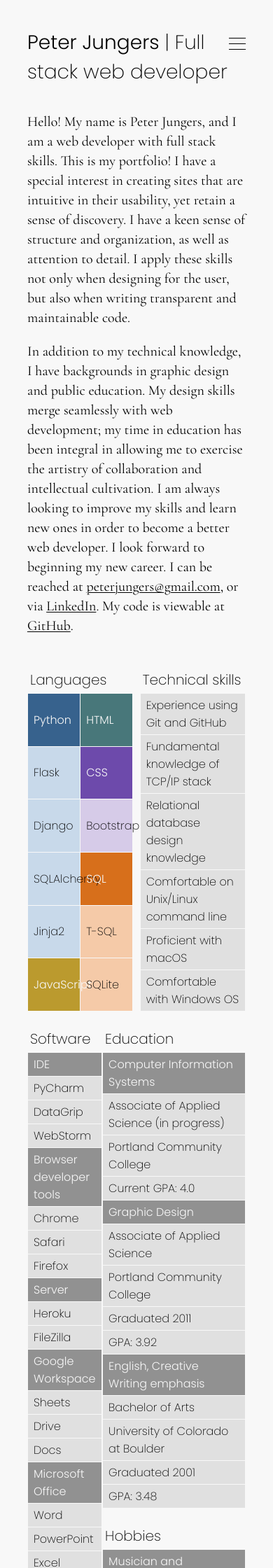
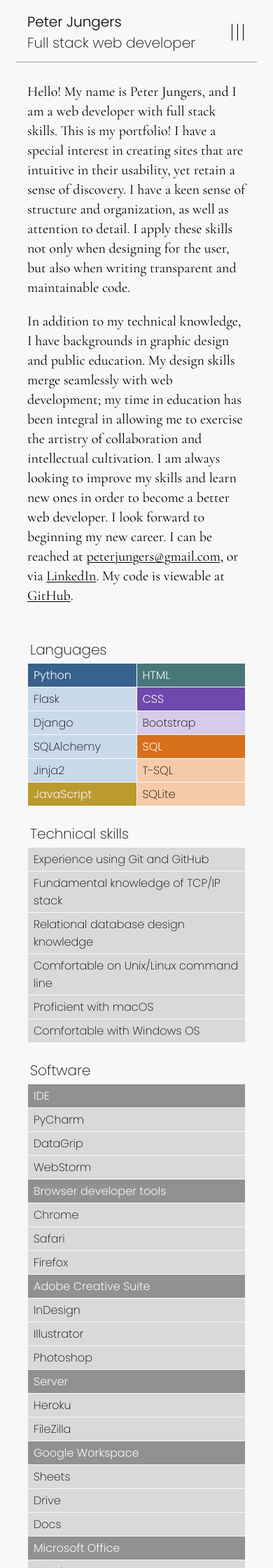
Before and after one commit to peterjungers/portfolio, a Flask app: page / in a window 390 px wide. Shown: the top 2240 px of the page at 70% size. Run offline with Flask 2, Linux system fonts and the light colour scheme.

Commit message:
Work on media queries and nav menu

```diff
--- a/portfolio/static/script.js
+++ b/portfolio/static/script.js
@@ -1,67 +1,167 @@
 function openNavMenu() {
     const hamburgerIcon = document.querySelector("#hamburger-icon");
     const navMenu = document.querySelector("#nav-menu");
-    const body = document.querySelector("body");
+    // const body = document.querySelector("body");
     background = document.querySelector("#container-main");
 
-    const mediaQuery = window.matchMedia("(max-height: 450px");
+    const mediaQuery = window.matchMedia("(max-width: 450px");
 
     hamburgerIcon.addEventListener("click", () => {
-
-
         if (navMenu.style.right !== "0px") {
             if (mediaQuery.matches) {
-                console.log("hi");
-                // hamburgerIcon.style.position = "relative";
-                // body.style.overflow = "hidden";
-                // hamburgerIcon.style.backgroundColor = "red";
-                // } else {
-                navMenu.style.width = "400px";
-                // window.scroll(0, 0);
-                // navMenu.style.right = "50vw";
+                navMenu.style.width = "100vw";
             }
-                // } else {
-                navMenu.style.right = "0";
+            navMenu.style.right = "0px";
+            navMenu.style.transition = ".5s";
+            // background.style.opacity = ".4";
+        }
+    });
 
-            hamburgerIcon.style.position = "fixed";
-
-            hamburgerIcon.style.rotate = "-90deg";
-            navMenu.style.transition = ".5s";
-            // hamburgerIcon.style.right = "5rem";
-            // body.style.overflow = "hidden";
-            // background.style.backgroundColor = "var(--black)";
-            // background.style.opacity = ".4";
-        } else {
-            hamburgerIcon.style.rotate = "0deg";
-            navMenu.style.width = "375px";
-            navMenu.style.right = "-375px";
-            navMenu.style.transition = ".3s";
-            hamburgerIcon.style.position = "absolute";
-
-            // hamburgerIcon.style.right = "0";
-            // body.style.overflow = "visible";
-            // background.style.opacity = "1";
-        }
-
-    });
+    // window.addEventListener("click", (e) => {
+    //     if (e.target.contains(navMenu)) {
+    //         navMenu.style.width = "375px";
+    //         navMenu.style.right = "-375px";
+    //         navMenu.style.transition = ".3s";
+    //     }
+    // });
 }
 
 
 function closeNavMenu() {
-    hamburgerIcon = document.querySelector("#hamburger-icon");
-    navMenu = document.querySelector("#nav-menu");
+    const xIcon = document.querySelector("#x-icon");
+    const navMenu = document.querySelector("#nav-menu");
+    const navLinks = document.querySelectorAll("nav a");
+    const background = document.querySelector("#container-main")
 
-    hamburgerIcon.addEventListener("click", () => {
-        navMenu.style.width = "0";
+    navMenu.addEventListener("click", () => {
+        navLinks.forEach(link => {
+            if (navMenu.style.right === "0px") {
+                navMenu.style.width = "375px";
+                navMenu.style.right = "-375px";
+                navMenu.style.transition = "0s";
+                // background.style.opacity = "1";
+            }
+         })
+
+    })
+
+    xIcon.addEventListener("click", () => {
+        if (navMenu.style.right === "0px") {
+            navMenu.style.width = "375px";
+            navMenu.style.right = "-375px";
+            navMenu.style.transition = ".3s";
+            // background.style.opacity = "1";
+        }
     });
+
+    // background.addEventListener("click", () => {
+    //     if (navMenu.style.right === "0px") {
+    //         navMenu.style.width = "375px";
+    //         // navMenu.style.right = "-375px";
+    //         console.log("hi")
+    //         navMenu.style.transition = ".3s";
+    //     }
+    // });
+
+
+    // document.addEventListener("click", (e) => {
+    //     console.log(e.target);
+    //     if (e.currentTarget.id === "xIcon") {
+    //         console.log("hi");
+    //         // if (navMenu.style.right === "0px") {
+    //             navMenu.style.width = "375px";
+    //             navMenu.style.right = "-375px";
+    //             navMenu.style.transition = ".3s";
+    //         // }
+    //     }
+    // });
+
+
+
 }
 
 
 
 
 
+function test() {
+    const navMenu = document.querySelector("#nav-menu");
+
+    if (navMenu.style.right !== "0px") {
 
 
+        window.addEventListener("click", (e) => {
+            console.log(navMenu.style.right);
+
+            console.log(e.target);
+            if (!document.contains(navMenu)) {
+                console.log(e.target);
+                navMenu.style.width = "375px";
+                navMenu.style.right = "-375px";
+                navMenu.style.transition = ".3s";
+            }
+        });
+    }
+}
+
+
+// (e.target.id !== "xIcon" || e.target.id === "navMenu")
+
+
+
+
+
+//         if (navMenu.style.right !== "0px") {
+//             if (mediaQuery.matches) {
+//                 console.log("hi");
+//                 // hamburgerIcon.style.position = "relative";
+//                 // body.style.overflow = "hidden";
+//                 // hamburgerIcon.style.backgroundColor = "red";
+//                 // } else {
+//                 navMenu.style.width = "400px";
+//                 // window.scroll(0, 0);
+//                 // navMenu.style.right = "50vw";
+//             }
+//                 // } else {
+//                 navMenu.style.right = "0";
+//
+//             // hamburgerIcon.style.position = "fixed";
+//
+//             // hamburgerIcon.style.rotate = "-90deg";
+//             navMenu.style.transition = ".5s";
+//             // hamburgerIcon.style.right = "5rem";
+//             // body.style.overflow = "hidden";
+//             // background.style.backgroundColor = "var(--black)";
+//             // background.style.opacity = ".4";
+//         } else {
+//             // hamburgerIcon.style.rotate = "0deg";
+//             navMenu.style.width = "375px";
+//             navMenu.style.right = "-375px";
+//             navMenu.style.transition = ".3s";
+//             // hamburgerIcon.style.position = "absolute";
+//
+//             // hamburgerIcon.style.right = "0";
+//             // body.style.overflow = "visible";
+//             // background.style.opacity = "1";
+//         }
+//
+//     });
+// }
+
+// function resetOpacity() {
+//     const mediaQuery = window.matchMedia("(min-width: 950px");
+//     const background = document.querySelector("#container-main");
+//
+//     window.addEventListener("resize", () => {
+//         if (window.innerWidth === "950px") {
+//             if (background.style.opacity === ".4") {
+//                 console.log("hi");
+//                 background.style.opacity = "1";
+//             }
+//         }
+//     })
+//
+// }
 
 
 
@@ -69,4 +169,5 @@ function closeNavMenu() {
 
 
 window.addEventListener("DOMContentLoaded", openNavMenu());
-// window.addEventListener("DOMContentLoaded", closeNavMenu());
+window.addEventListener("DOMContentLoaded", closeNavMenu());
+// window.addEventListener("DOMContentLoaded", resetOpacity());
--- a/portfolio/static/style.css
+++ b/portfolio/static/style.css
@@ -20,7 +20,9 @@ html, body, header, main, footer, section, h1, h2, h3, h4, p, a, ul, li, table,
     --black: #000;
     --dark-gray: #919191;
     --gray: #9a9a9a;
-    --medium-light-gray: #e0e0e0;
+    /*--medium-light-gray: #e0e0e0; old */
+    --medium-light-gray: #d9d9d9;
+    --light-gray: #ececec;
     --very-light-gray: #f8f8f8;
     --blue: #37628d;
     --light-blue: #c8d9ea;
@@ -45,6 +47,12 @@ body {
 
 .background {
     background-color: var(--very-light-gray);
+}
+
+.grid-site {
+    display: grid;
+    grid-template-columns: 2.25fr 1fr;
+    column-gap: 3%;
 }
 
 p a:link,
@@ -108,10 +116,29 @@ figcaption {
     margin-bottom: 4rem;
 }
 
+/*
+ I thought this was a great solution to targeting anchor links
+ so they wouldn't disappear behind a sticky header at the top
+ of a page:
+ https://stackoverflow.com/a/22655654/21046255
+ (The style below is for desktop viewport, where there is no
+ sticky header, but the solution still provides nice top padding
+ for the header. See VIEWPORTS section below for more settings
+ with a sticky header):
+ */
+:target::before {
+    content: '';
+    display: block;
+    height: 2.75rem;
+    margin-top: -2.75rem;
+}
+
 
 /* Header */
 header {
-    margin-bottom: 2.25rem;
+    margin: 0 0 1.75rem -1rem;
+    padding: 2.5rem 0 1rem 1rem;
+    border-bottom: 1px solid var(--gray);
 }
 
 h1.main-heading {
@@ -124,10 +151,22 @@ h1 .main-subheading {
     font-weight: 200;
 }
 
+.desktop-header {
+    display: block;
+}
+
+.mobile-header {
+    display: none;
+}
+
+.galaxy-header {
+    display: none;
+}
+
 
 /* Nav sidebar */
-nav.nav-desktop {
-    background-color: var(--medium-light-gray);
+#nav-menu {
+    background-color: var(--light-gray);
     position: sticky;
     top: 0;
     align-self: start;
@@ -185,7 +224,7 @@ nav .list-em-dash {
 
 .nav-padding {
     padding: 2.5rem;
-    padding-top: 6.95rem;
+    padding-top: 4.75rem;
 }
 
 
@@ -194,13 +233,7 @@ nav .list-em-dash {
     min-width: 75%;
     max-width: 100%;
     margin-left: 15%;
-    padding-top: 2.5rem;
-}
-
-.grid-site {
-    display: grid;
-    grid-template-columns: 3fr 1fr;
-    column-gap: 3%;
+    /*padding-top: 2.5rem;*/
 }
 
 .paragraphs p {
@@ -311,17 +344,16 @@ table a:active {
 
 #technical-skills {
     grid-column: 4 / span 3;
-    align-self: start;
+    /*align-self: start;*/
 }
 
 #software {
     grid-column: 1 / span 2;
-    align-self: start;
 }
 
-#table-container { /* Contains Education and Hobbies tables */
+/* Contains Education and Hobbies tables: */
+#table-container {
     grid-column: 3 / span 4;
-    align-self: start;
 }
 
 #education {
@@ -332,7 +364,7 @@ table a:active {
     padding-bottom: .5rem;
 }
 
-/* Background and text colors for Languages table */
+/* Background and text colors for Languages table: */
 .python {
     background-color: var(--blue);
     color: var(--very-light-gray);
@@ -385,15 +417,30 @@ footer p {
 
 
 /* || VIEWPORTS */
-@media screen and (max-height: 820px) {
-    .nav-padding {
-        padding-top: 2.5rem;
+@media screen and (max-width: 1050px) {
+    /*
+    Top padding for anchor links necessary because of sticky header
+    (See UTILITIES section above for attribution):
+    */
+    :target::before {
+        height: 7.25rem;
+        margin-top: -7.25rem;
     }
-}
 
+    header {
+        position: sticky;
+        top: 0;
+        display: flex;
+        gap: 3%;
+        justify-content: space-between;
+        align-items: center;
+        background-color: var(--very-light-gray);
+        padding-top: 2rem;
+        padding-right: 1rem;
+        margin-right: -1rem;
+    }
 
-@media screen and (max-width: 950px) {
-    nav.nav-desktop {
+    #nav-menu {
         position: fixed;
         z-index: 1;
         width: 375px;
@@ -404,6 +451,10 @@ footer p {
 
     .nav-padding {
         padding-top: 6.95rem;
+    }
+
+    .is-active {
+        display: block;
     }
 
     #container-main {
@@ -418,16 +469,17 @@ footer p {
     }
 
     #hamburger-icon {
-        position: absolute;
+        /*position: absolute;*/
         display: flex;
         align-items: center;
-        top: 3.125rem;
-        right: 10%;
-        width: 24px;
+        /*top: 3.125rem;*/
+        /*right: 10%;*/
+        min-width: 24px;
         height: 24px;
         cursor: pointer;
-        transition: .5s;
-        z-index: 2;
+        /*transition: .5s;*/
+        /*z-index: 2;*/
+        rotate: -90deg;
     }
 
     .hamburger-line {
@@ -437,21 +489,112 @@ footer p {
         height: 1px;
     }
 
-    .hamburger-line::before {
-        content: "";
-        position: absolute;
-        background-color: var(--black);
-        width: 100%;
-        height: 1px;
-        transform: translateY(-8px);
-    }
-
+    .hamburger-line::before,
     .hamburger-line::after {
         content: "";
         position: absolute;
         background-color: var(--black);
         width: 100%;
         height: 1px;
+    }
+
+    .hamburger-line::before {
+        transform: translateY(-8px);
+    }
+
+    .hamburger-line::after {
         transform: translateY(8px);
     }
+
+    #x-icon {
+        position: absolute;
+        display: flex;
+        align-items: center;
+        top: 2.5rem;
+        right: 2.5rem;
+        width: 24px;
+        height: 24px;
+        cursor: pointer;
+    }
+
+    .x-line::before,
+    .x-line::after {
+        content: "";
+        position: absolute;
+        background-color: var(--black);
+        width: 24px;
+        height: 1px;
+    }
+
+    .x-line::before {
+        rotate: -45deg;
+    }
+
+    .x-line::after {
+        rotate: 45deg;
+    }
 }
+
+@media screen and (max-height: 820px) {
+    /*
+    Less top padding better visually for nav header,
+    especially at tablet viewports
+    :*/
+    .nav-padding {
+        padding-top: 2.5rem;
+    }
+}
+
+@media screen and (max-width: 600px) {
+    .grid-tables {
+        display: block;
+    }
+}
+
+@media screen and (max-width: 750px), (max-height: 450px) {
+    h1.main-heading {
+        font-family: 'Poppins', sans-serif;
+        font-weight: 300;
+        font-size: 1.25rem;
+    }
+
+    h1 .main-subheading {
+        font-weight: 200;
+    }
+}
+
+@media screen and (max-width: 550px) {
+    .main-subheading {
+        /*display: none;*/
+    }
+
+    header {
+        /*margin: 0 -1rem 1.75rem -1rem;*/
+        /*padding: 2rem 1rem 1rem 1rem;*/
+        /*border-bottom: 1px solid var(--gray);*/
+        padding-top: 1rem;
+        padding-bottom: .75rem;
+    }
+
+    .desktop-header {
+        display: none;
+    }
+
+    .mobile-header {
+        display: block;
+    }
+
+    /* :target::before needs to chane this view—check others*/
+}
+
+@media screen and (max-width: 350px) {
+    .mobile-header {
+        display: none;
+    }
+
+    .galaxy-header {
+        display: block;
+    }
+
+    /* Check other headers on pages for better line breaks; X in nav should move up */
+}
--- a/portfolio/templates/index.html
+++ b/portfolio/templates/index.html
@@ -1,7 +1,17 @@
 {% extends "template.html" %}
 
 {% block header %}
-    <h1 class="main-heading">Peter Jungers<span class="main-subheading"> | Full stack web developer</span></h1>
+    <h1 class="main-heading desktop-header">Peter Jungers<span class="main-subheading"> | Full stack web developer</span></h1>
+    <div class="mobile-header">
+        <h1 class="main-heading">Peter Jungers</h1>
+        <h1 class="main-heading"><span class="main-subheading">Full stack web developer</span></h1>
+    </div>
+    <div class="galaxy-header">
+        <h1 class="main-heading">Peter Jungers</h1>
+        <h1 class="main-heading"><span class="main-subheading">Full stack</span></h1>
+        <h1 class="main-heading"><span class="main-subheading">web developer</span></h1>
+    </div>
+
 {% endblock header %}
 
 {% block main_content %}
@@ -49,7 +59,7 @@
         </table>
 
         <!-- Technical skills -->
-        <table id="technical-skills">
+        <table id="technical-skills" class="fixed-table-width">
             <caption>Technical skills</caption>
             <tr><td>Experience using Git and GitHub</td></tr>
             <tr><td>Fundamental knowledge of TCP/IP stack</td></tr>
@@ -62,7 +72,7 @@
 
 
         <!-- Software -->
-        <table id="software">
+        <table id="software" class="fixed-table-width">
             <caption>Software</caption>
             <tr><th>IDE</th></tr>
             <tr><td>PyCharm</td></tr>
@@ -72,6 +82,10 @@
             <tr><td>Chrome</td></tr>
             <tr><td>Safari</td></tr>
             <tr><td>Firefox</td></tr>
+            <tr><th>Adobe Creative Suite</th></tr>
+            <tr><td>InDesign</td></tr>
+            <tr><td>Illustrator</td></tr>
+            <tr><td>Photoshop</td></tr>
             <tr><th>Server</th></tr>
             <tr><td>Heroku</td></tr>
             <tr><td>FileZilla</td></tr>
@@ -84,10 +98,6 @@
             <tr><td>PowerPoint</td></tr>
             <tr><td>Excel</td></tr>
             <tr><td>Access</td></tr>
-            <tr><th>Adobe Creative Suite</th></tr>
-            <tr><td>InDesign</td></tr>
-            <tr><td>Illustrator</td></tr>
-            <tr><td>Photoshop</td></tr>
         </table>
 
         <div id="table-container">
--- a/portfolio/templates/template.html
+++ b/portfolio/templates/template.html
@@ -22,14 +22,13 @@ Date: January 2023
 </head>
 <body>
     <div class="background">
-        <div id="hamburger-icon">
-            <div class="hamburger-line"></div>
-        </div>
         <div class="grid-site">
             <div id="container-main">
-
                 <header>
                     {% block header %}{% endblock header %}
+                    <div id="hamburger-icon">
+                        <div class="hamburger-line"></div>
+                    </div>
                 </header>
 
                 {% block main_content %}{% endblock main_content %}
@@ -39,8 +38,11 @@ Date: January 2023
                 </footer>
             </div>
 
-            <nav id="nav-menu" class="nav-desktop">
+            <nav id="nav-menu">
                 <div class="nav-padding">
+                    <div id="x-icon">
+                        <div class="x-line"></div>
+                    </div>
                     <h2><a href="{{ url_for('index') }}">Peter Jungers</a></h2>
                     <h3>Web development</h3>
                     <ul>
@@ -50,7 +52,7 @@ Date: January 2023
                         <li><a href="#">Resume (pdf)</a></li>
                     </ul>
                     <ul>
-                        <li><a href="#">Home</a></li>
+                        <li><a href="{{ url_for('index') }}">Home</a></li>
                         <li class="super-link"><a href="{{ url_for('full_stack') }}">Full stack</a></li>
                         <li class="list-em-dash"><a href="{{ url_for('full_stack', _anchor='dfdrl') }}">DFDRL statistics</a></li>
                         <li class="list-em-dash"><a href="{{ url_for('full_stack', _anchor='mk8d') }}">Mario Kart 8 Deluxe cups</a></li>
```
